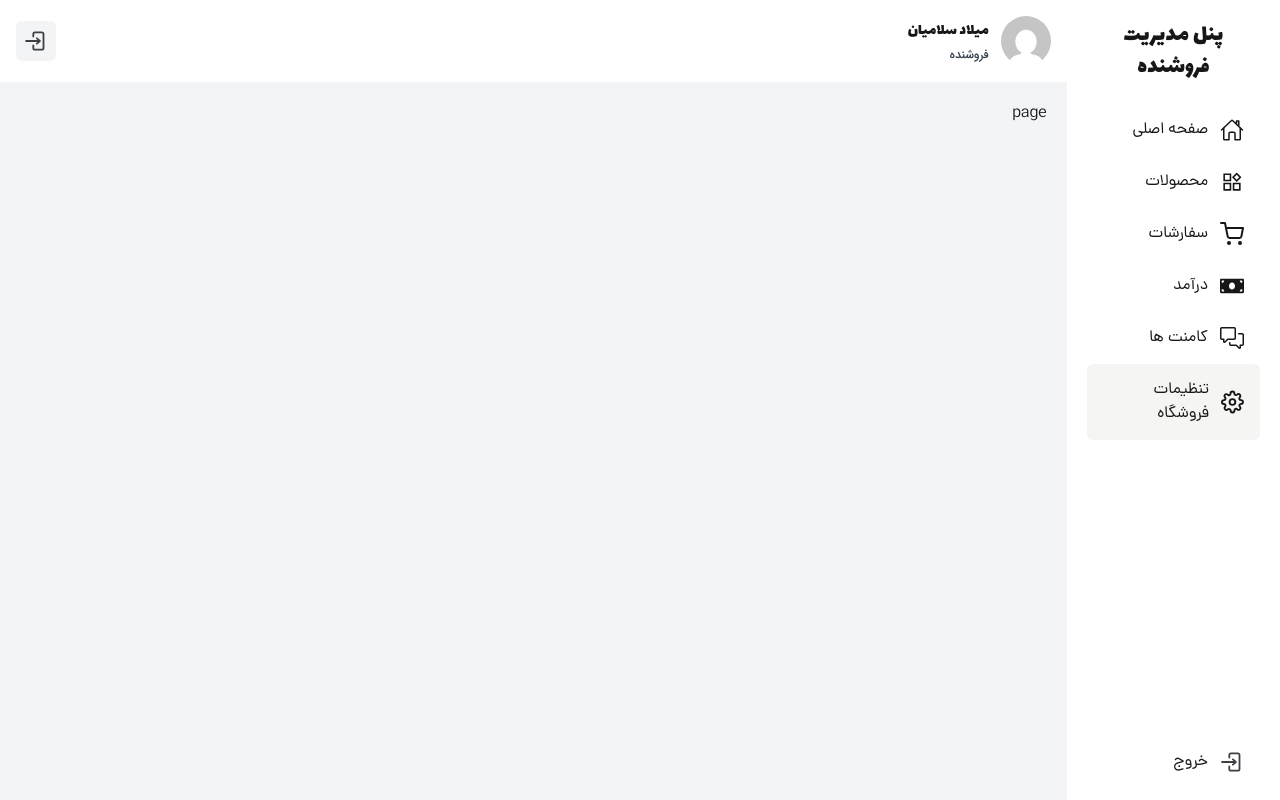
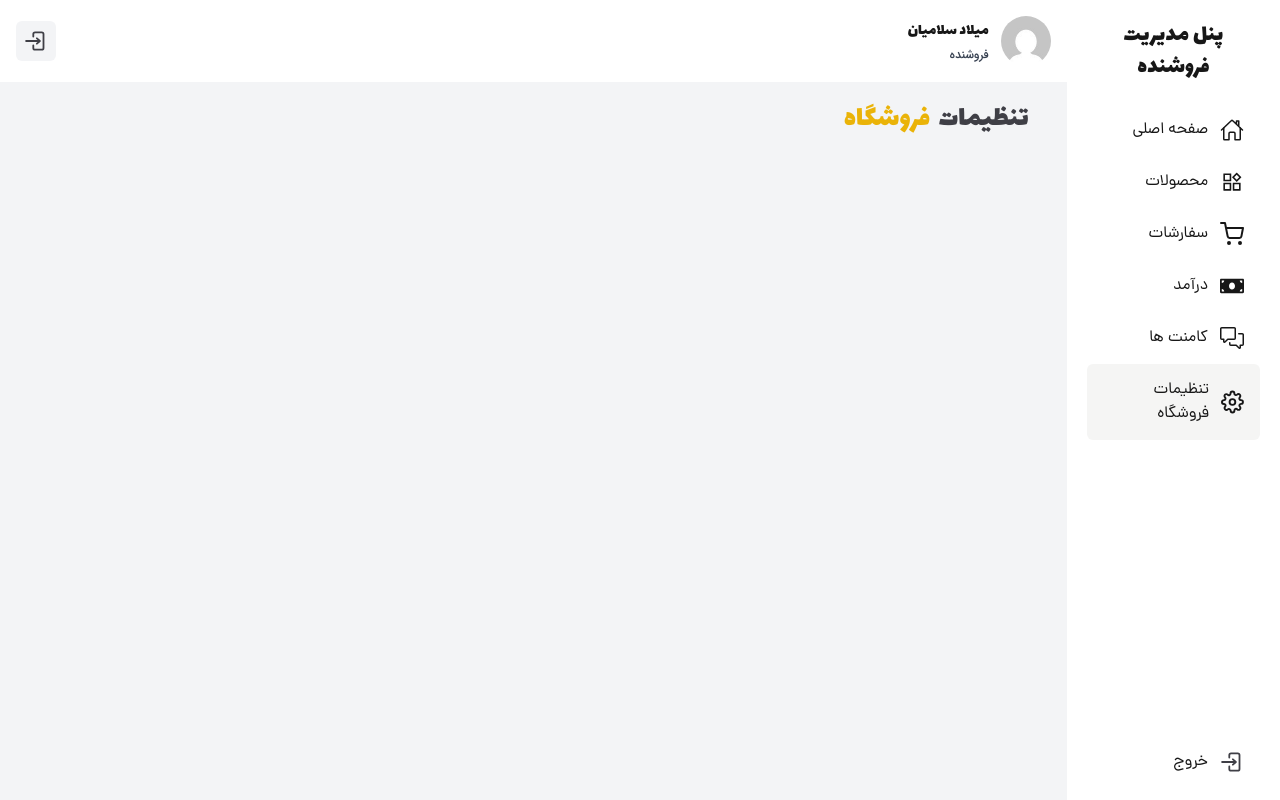
Before and after one commit to milad1385/tool-shop, a Next.js app: page /p-seller/settings in a window 1280 px wide. Built offline with nearby package versions, Linux system fonts and the light colour scheme.

Commit message:
add topbar in settings page p-seller

```diff
--- a/src/app/p-seller/settings/page.tsx
+++ b/src/app/p-seller/settings/page.tsx
@@ -1,16 +1,18 @@
-import { Metadata } from 'next';
-import React from 'react'
-
+import Container from "@/components/modules/p-admin/Container";
+import PageTitle from "@/components/modules/p-admin/PageTitle";
+import { Metadata } from "next";
+import React from "react";
 
 export const metadata: Metadata = {
-  title: "تنظیمات فروشگاه"
+  title: "تنظیمات فروشگاه",
 };
-
 
 function page() {
   return (
-    <div>page</div>
-  )
+    <Container>
+      <PageTitle content="تنظیمات فروشگاه" />
+    </Container>
+  );
 }
 
-export default page
+export default page;
```
